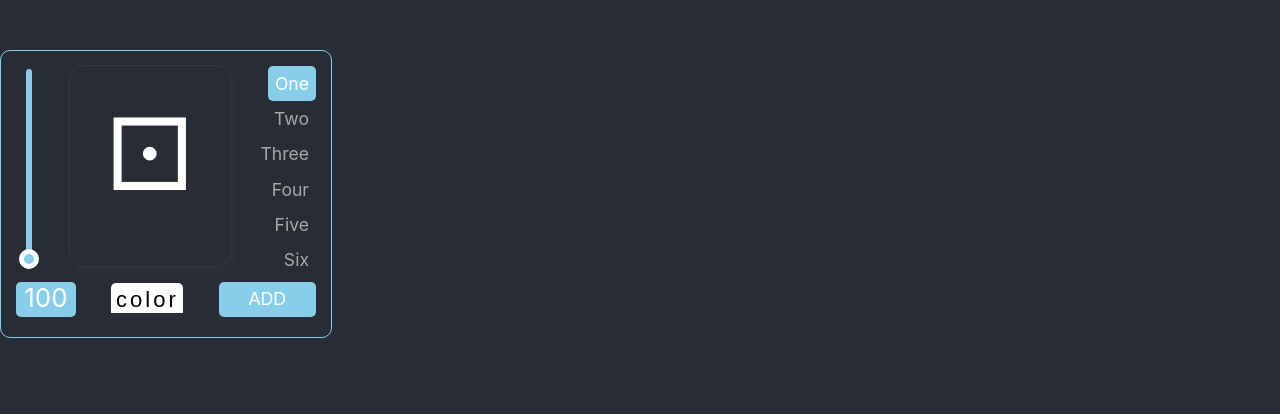
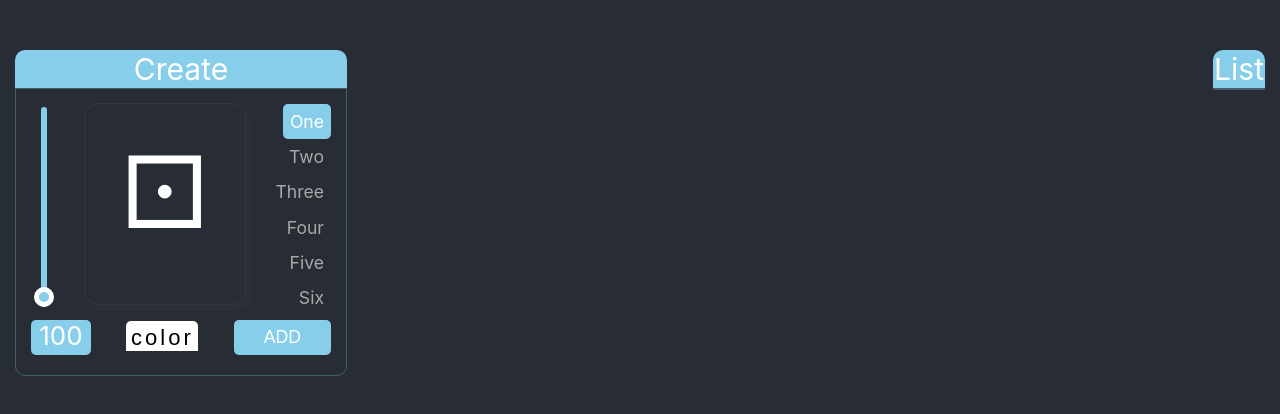
Before and after one commit to A-Kija/didziapedziai, a React (Create React App) app in the folder r1/: page / in a window 1280 px wide. Shown: the top 414 px of the page. Built offline with nearby package versions, Linux system fonts and the light colour scheme.

Commit message:
with titles

```diff
--- a/r1/src/Components/Dices/Create.jsx
+++ b/r1/src/Components/Dices/Create.jsx
@@ -29,7 +29,12 @@ function Create({ setCreateData }) {
     }
 
     return (
-        <div className="dice-edit-create">
+        <>
+            <div className="title">
+                Create
+            </div>
+            <div className="dice-edit-create create">
+
                 <div className="top">
                     <div className="rotate">
                         <div className="input-bin range">
@@ -60,9 +65,8 @@ function Create({ setCreateData }) {
                     </div>
                     <button className="blue" onClick={create}>add</button>
                 </div>
-
-
             </div>
+        </>
     )
 }
 
--- a/r1/src/Components/Dices/List.jsx
+++ b/r1/src/Components/Dices/List.jsx
@@ -1,4 +1,4 @@
-function List({list}) {
+function List({ list }) {
 
     if (null === list) {
         return (
@@ -11,6 +11,10 @@ function List({list}) {
     }
 
     return (
+        <>
+            <div className="title">
+                List
+            </div>
             <div className="list">
                 {
                     list.map(d => <div key={d.id} className="item">
@@ -21,6 +25,7 @@ function List({list}) {
                     </div>)
                 }
             </div>
+        </>
     );
 }
 
--- a/r1/src/Components/Dices/style.scss
+++ b/r1/src/Components/Dices/style.scss
@@ -8,19 +8,18 @@
 
     .content {
         width: 100%;
-        max-width: 1300px;
         display: flex;
         align-items: flex-start;
         justify-content: space-between;
 
         .left {
-            // width: 40%;
             padding-top: 50px;
+            margin: 0 15px;
         }
 
         .right {
-            // width: 60%;
-            padding-top: 40px;
+            padding-top: 50px;
+            margin: 0 15px;
 
             .list {
                 display: flex;
@@ -28,6 +27,7 @@
                 justify-content: space-evenly;
                 flex-direction: row;
                 flex-wrap: wrap;
+                border: 1px solid #87ceeb50;
 
                 .item {
                     width: 322px;
@@ -41,13 +41,27 @@
         }
     }
 
+    .title {
+        border: 1px solid #87ceeb50;
+        border-top-left-radius: 10px;
+        border-top-right-radius: 10px;
+        background-color: #87ceeb;
+        font-size: 30px;
+        text-align: center;
+        color: white;
+    }
+
     .dice-edit-create {
         display: flex;
-        border: 1px solid skyblue;
+        border: 1px solid #87ceeb50;
         padding: 15px;
         border-radius: 10px;
         flex-direction: column;
         width: 300px;
+        &.create {
+            border-top-left-radius: 0;
+            border-top-right-radius: 0;
+        }
 
         .top {
             display: flex;
```
Lines whose indentation alone changed are shown as unchanged.
